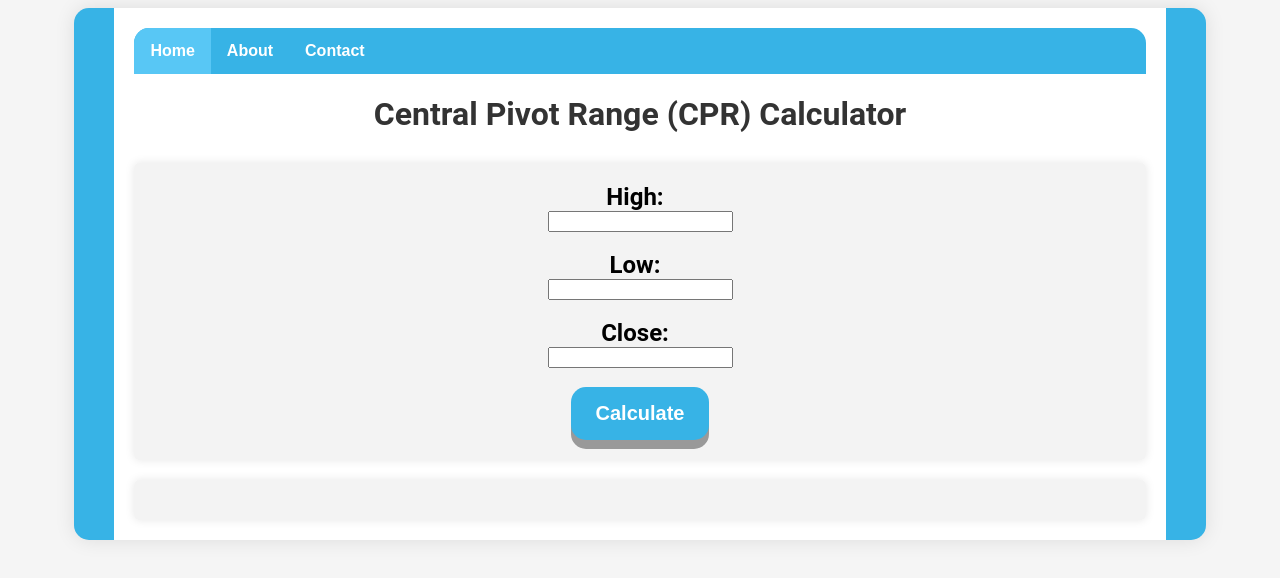
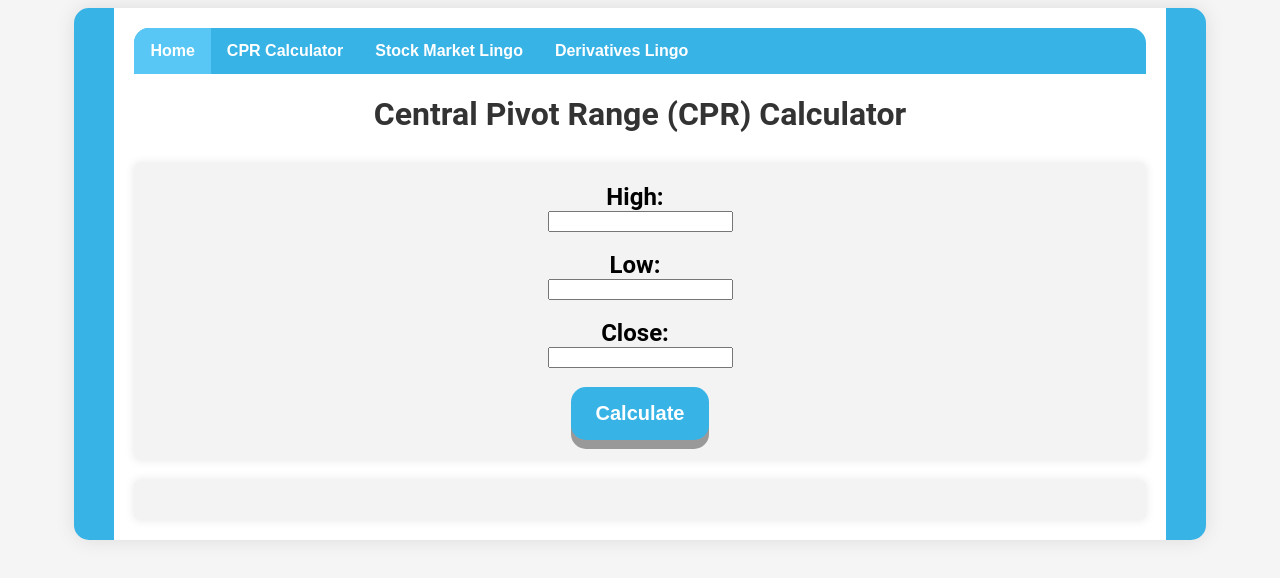
Before and after one commit to rishupunjabi/stockmarket, a plain HTML site: page CPR.html in a window 1280 px wide. Drawn offline with Linux system fonts and the light colour scheme.

Commit message:
Update CPR.html

```diff
--- a/CPR.html
+++ b/CPR.html
@@ -18,9 +18,10 @@
 
   <div class="container">
     <div class="navbar">
-      <a class="active" href="#">Home</a>
-      <a href="#">About</a>
-      <a href="#">Contact</a>
+      <a class="active" href="index.html">Home</a>
+      <a href="#">CPR Calculator</a>
+      <a href="Stockglossary.html">Stock Market Lingo</a>
+      <a href="Derivativesgloassary.html">Derivatives Lingo</a>
     </div>
     <h1>Central Pivot Range (CPR) Calculator</h1>
     <form>
```
